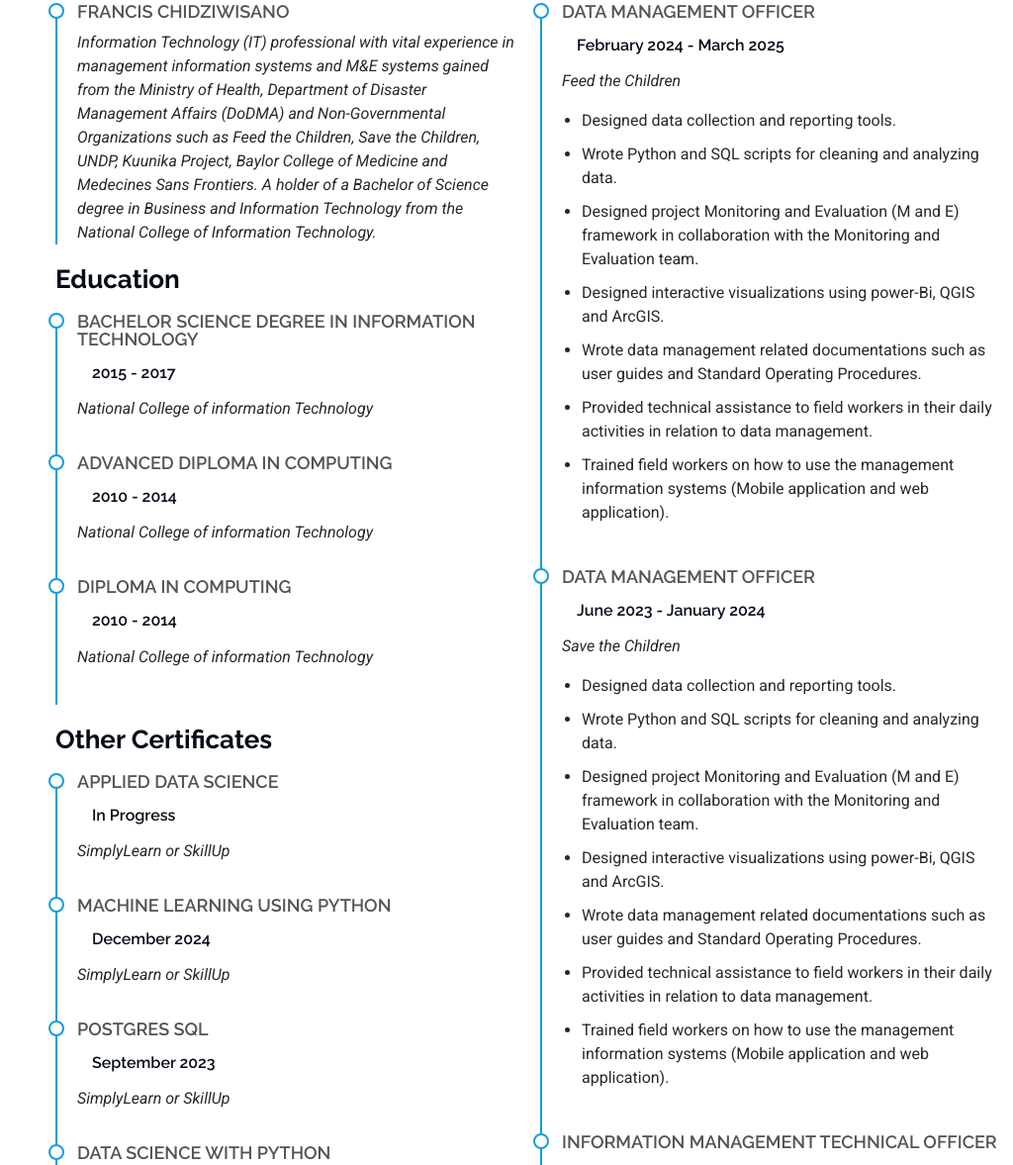
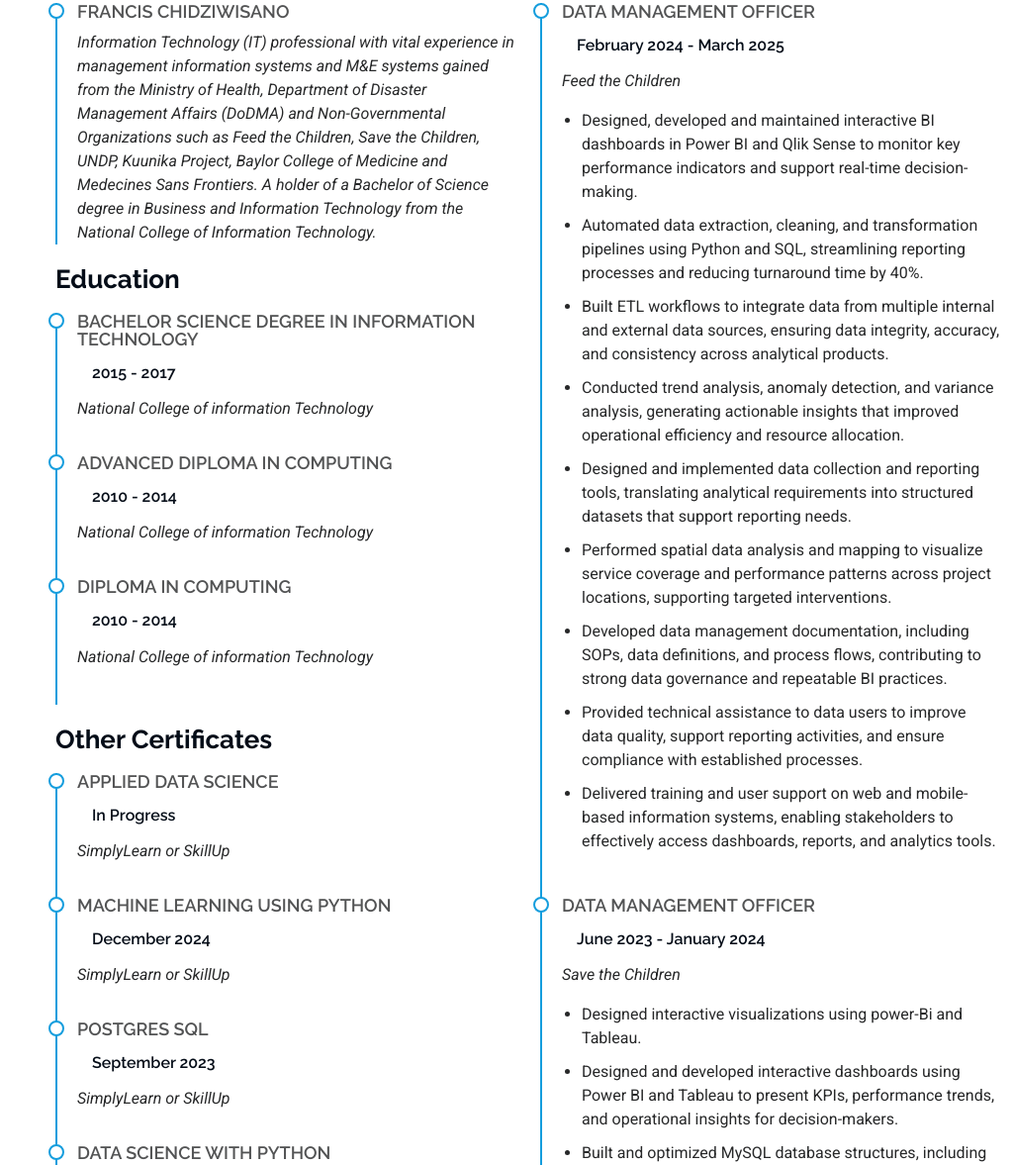
Before and after one commit to francischidziwisano/francischidziwisano.github.io, a plain HTML site: page index.html in a window 1280 px wide. Shown: the part 2208-3385 px from the top of the page at 99% size, without its empty margins (256-1280 px from the left). Drawn offline with nearby package versions, Linux system fonts and the light colour scheme.

Commit message:
revised roles for FTC & SCI

```diff
--- a/index.html
+++ b/index.html
@@ -312,13 +312,15 @@
               <h5>February 2024 - March 2025</h5>
               <p><em>Feed the Children </em></p>
               <ul>
-                <li>Designed data collection and reporting tools.</li>
-                <li>Wrote Python and SQL scripts for cleaning and analyzing data. </li>
-                <li>Designed project Monitoring and Evaluation (M and E) framework in collaboration with the Monitoring and Evaluation team.</li>
-                <li>Designed interactive visualizations using power-Bi, QGIS and ArcGIS.</li>
-                <li>Wrote data management related documentations such as user guides and Standard Operating Procedures.</li>
-                <li>Provided technical assistance to field workers in their daily activities in relation to data management.</li>
-                <li>Trained field workers on how to use the management information systems (Mobile application and web application).</li>
+                <li>Designed, developed and maintained interactive BI dashboards in Power BI and Qlik Sense to monitor key performance indicators and support real-time decision-making. </li>
+                <li>Automated data extraction, cleaning, and transformation pipelines using Python and SQL, streamlining reporting processes and reducing turnaround time by 40%. </li>
+                <li>Built ETL workflows to integrate data from multiple internal and external data sources, ensuring data integrity, accuracy, and consistency across analytical products.</li>
+                <li>Conducted trend analysis, anomaly detection, and variance analysis, generating actionable insights that improved operational efficiency and resource allocation.</li>
+                <li>Designed and implemented data collection and reporting tools, translating analytical requirements into structured datasets that support reporting needs.</li>
+                <li>Performed spatial data analysis and mapping to visualize service coverage and performance patterns across project locations, supporting targeted interventions.</li>
+                <li>Developed data management documentation, including SOPs, data definitions, and process flows, contributing to strong data governance and repeatable BI practices.</li>
+                <li>Provided technical assistance to data users to improve data quality, support reporting activities, and ensure compliance with established processes.</li>
+                <li>Delivered training and user support on web and mobile-based information systems, enabling stakeholders to effectively access dashboards, reports, and analytics tools.</li>
               </ul>
             </div><!-- Edn Resume Item -->
 
@@ -327,13 +329,16 @@
               <h5>June 2023 - January 2024</h5>
               <p><em>Save the Children</em></p>
               <ul>
-                <li>Designed data collection and reporting tools.</li>
-                <li>Wrote Python and SQL scripts for cleaning and analyzing data. </li>
-                <li>Designed project Monitoring and Evaluation (M and E) framework in collaboration with the Monitoring and Evaluation team.</li>
-                <li>Designed interactive visualizations using power-Bi, QGIS and ArcGIS.</li>
-                <li>Wrote data management related documentations such as user guides and Standard Operating Procedures.</li>
-                <li>Provided technical assistance to field workers in their daily activities in relation to data management.</li>
-                <li>Trained field workers on how to use the management information systems (Mobile application and web application).</li>
+                <li>Designed interactive visualizations using power-Bi and Tableau.</li>
+                <li>Designed and developed interactive dashboards using Power BI and Tableau to present KPIs, performance trends, and operational insights for decision-makers. </li>
+                <li>Built and optimized MySQL database structures, including tables and relationships to support reporting, analytics, and automated data flows.</li>
+                <li>Supported financial and program-level reporting systems, ensuring accuracy, consistency, and compliance with internal governance and donor requirements.</li>
+                <li>Developed data collection and reporting tools, translating business requirements into structured datasets suitable for analytics and dashboard development.</li>
+                <li>Wrote data processing scripts in STATA and Python to clean, transform, and analyze large datasets, improving data reliability and reducing manual effort.</li>
+                <li>Managed and monitored performance indicators and metrics, designing logical frameworks that connect inputs, outputs, outcomes, and impact for better reporting structure.</li>
+                <li>Implemented data validation, reconciliation, and QA processes to ensure data integrity prior to loading datasets into analytical dashboards.</li>
+                <li>Developed and maintained data management documentation, including Standard Operating Procedures (SOPs), data definitions, and guidance for handling sensitive data.</li>
+                <li>Collaborated with facility teams to identify data insights, trends, and visualization needs, ensuring analytical products directly support operational objectives.</li>
               </ul>
             </div><!-- Edn Resume Item -->
 
```
